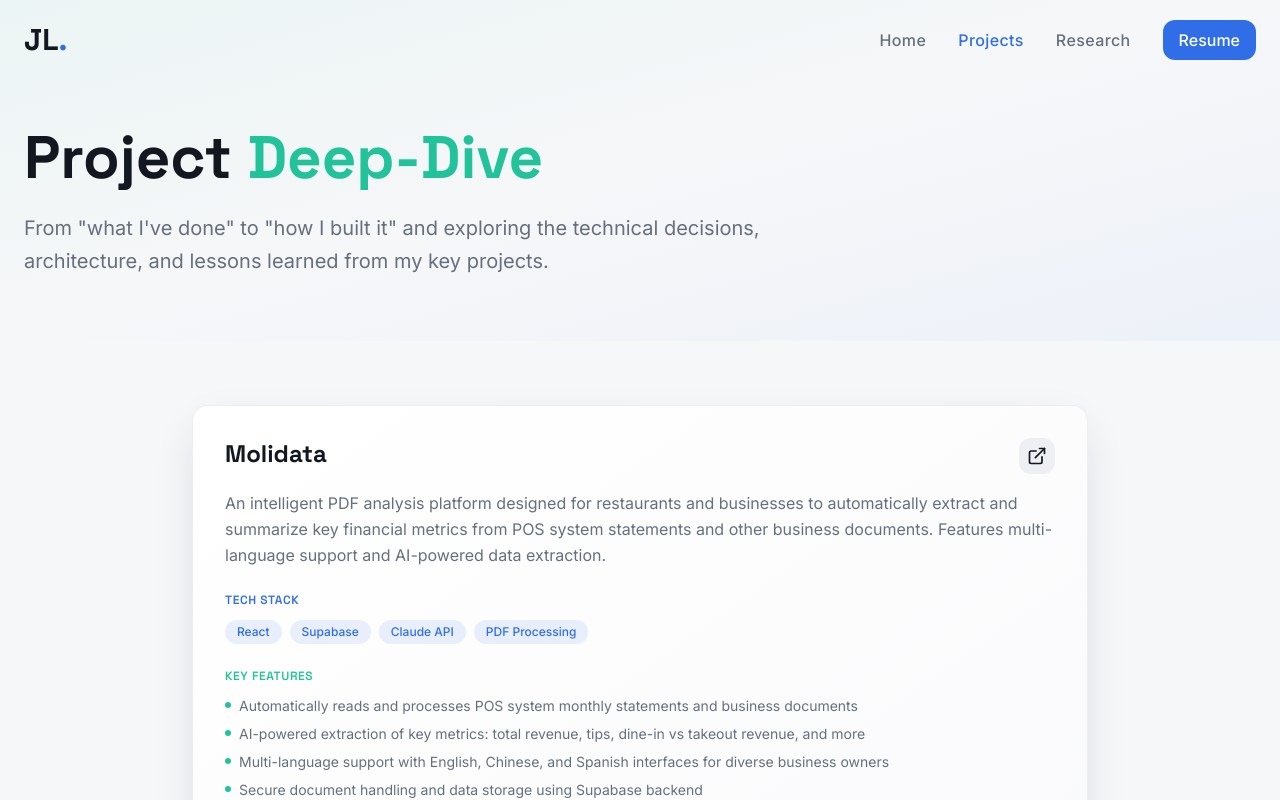
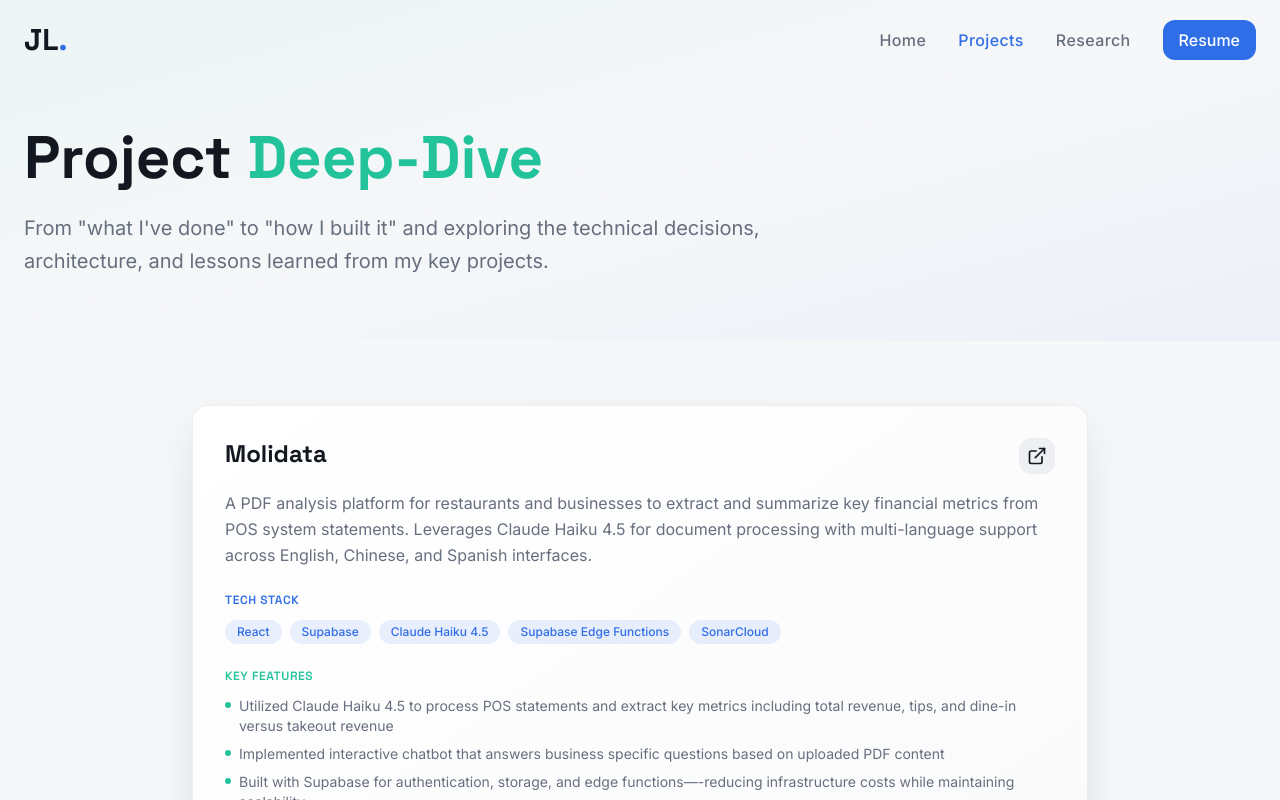
Before and after one commit to ShengLiuDev/ShengLiu-Portfolio, a React (Vite) app: page /projects in a window 1280 px wide. Shown: the top 800 px of the page. Built offline with nearby package versions, Linux system fonts and the light colour scheme; the HTML template or start-up script is replaced by a standard one.

Commit message:
molidata description change

```diff
--- a/src/pages/Projects.tsx
+++ b/src/pages/Projects.tsx
@@ -7,15 +7,16 @@ const projectsData = [
   {
     title: "Molidata",
     description:
-      "An intelligent PDF analysis platform designed for restaurants and businesses to automatically extract and summarize key financial metrics from POS system statements and other business documents. Features multi-language support and AI-powered data extraction.",
-    techStack: ["React", "Supabase", "Claude API", "PDF Processing"],
+      "A PDF analysis platform for restaurants and businesses to extract and summarize key financial metrics from POS system statements. Leverages Claude Haiku 4.5 for document processing with multi-language support across English, Chinese, and Spanish interfaces.",
+    techStack: ["React", "Supabase", "Claude Haiku 4.5", "Supabase Edge Functions", "SonarCloud"],
     features: [
-      "Automatically reads and processes POS system monthly statements and business documents",
-      "AI-powered extraction of key metrics: total revenue, tips, dine-in vs takeout revenue, and more",
-      "Multi-language support with English, Chinese, and Spanish interfaces for diverse business owners",
-      "Secure document handling and data storage using Supabase backend",
+      "Utilized Claude Haiku 4.5 to process POS statements and extract key metrics including total revenue, tips, and dine-in versus takeout revenue",
+      "Implemented interactive chatbot that answers business specific questions based on uploaded PDF content",
+      "Built with Supabase for authentication, storage, and edge functions—-reducing infrastructure costs while maintaining scalability",
+      "Integrated SonarCloud for continuous code quality monitoring and security vulnerability detection",
+      "Designed multi-language UI supporting English, Chinese, and Spanish for diverse restaurant owners",
     ],
-    highlights: ["AI/ML", "Full-Stack", "Multi-Language", "Document Processing"],
+    highlights: ["Full-Stack", "Document Processing", "Multi-Language", "Cost Optimization"],
     liveUrl: "https://molidata.org",
   },
   {
```
